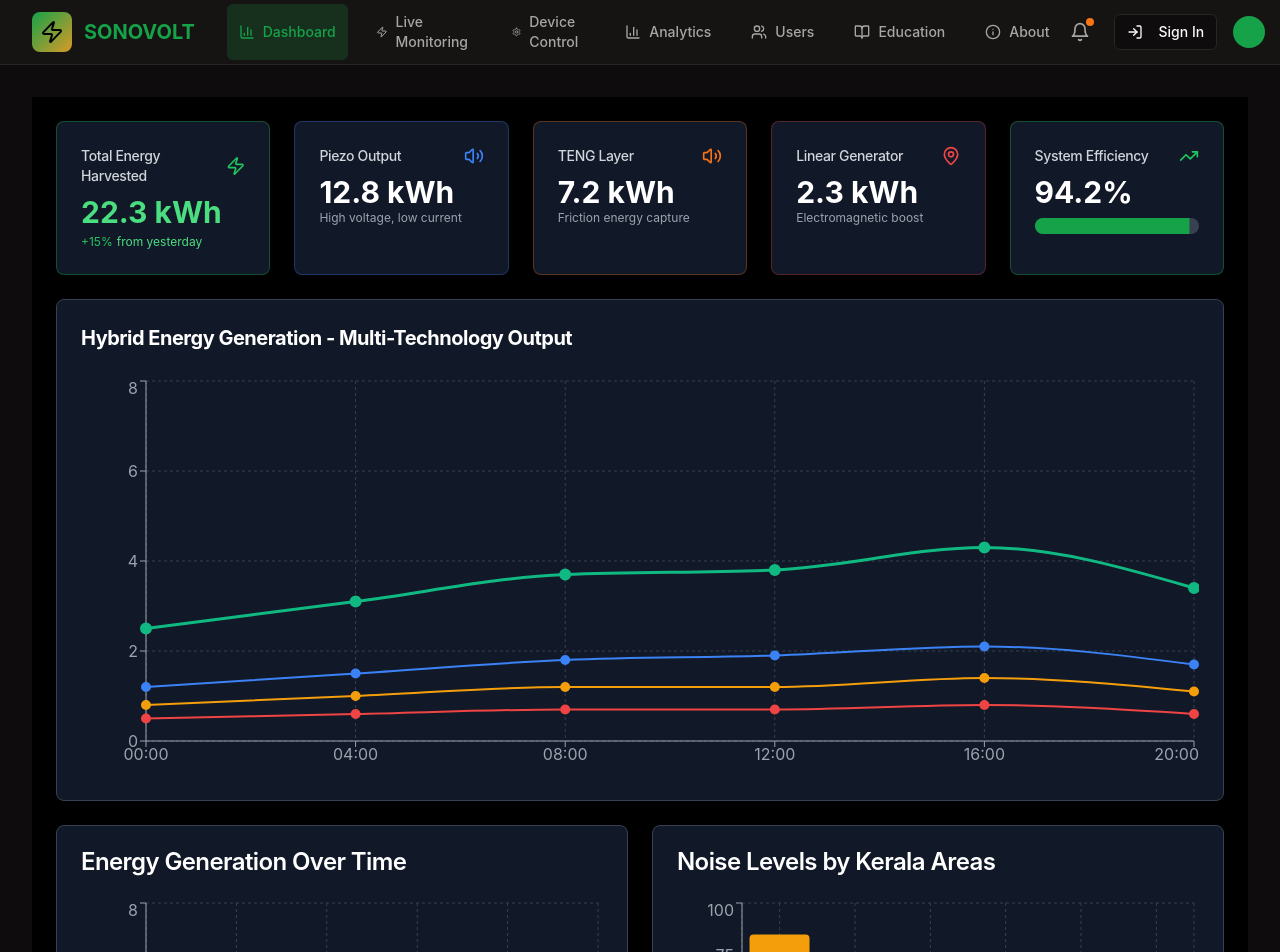
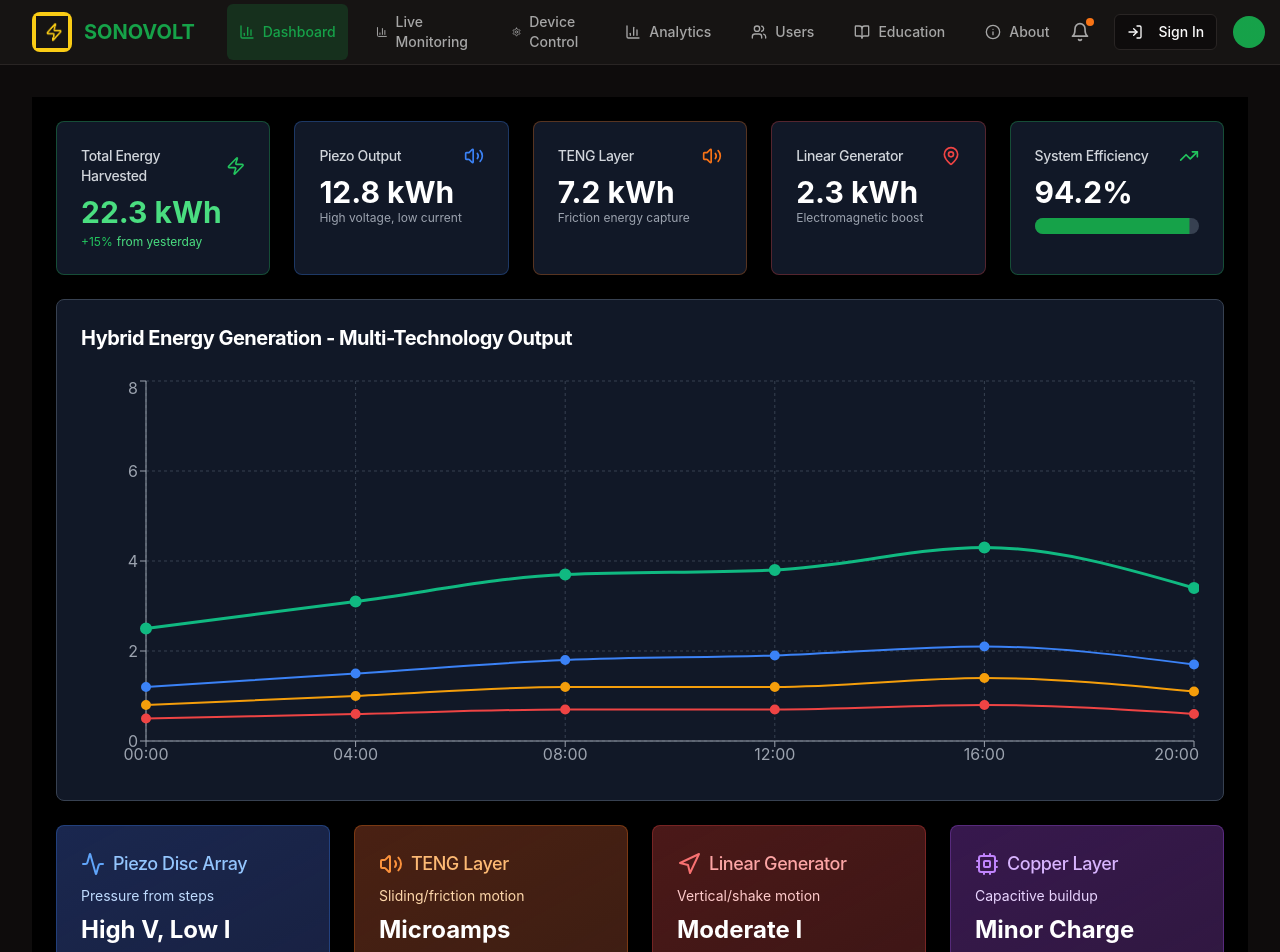
Before and after one commit to Darknight4433/sonovolt-energy-vision-88, a React (Vite) app: page / in a window 1280 px wide. Shown: the top 952 px of the page. Built offline with nearby package versions, Linux system fonts and the light colour scheme.

Commit message:
Fix: Update dashboard, logo, and contributors
Updated the dashboard to match the requested design, assigned lead developer roles to Vaishnavi and Devanandan, and updated the logo across the application, including the tab.

```diff
--- a/index.html
+++ b/index.html
@@ -7,6 +7,9 @@
   <title>SONOVOLT - Sound Energy Management System</title>
   <meta name="description" content="Monitor, manage, and visualize energy harvested from noise pollution with SONOVOLT" />
   <meta name="author" content="Research Industries" />
+
+  <!-- Favicon -->
+  <link rel="icon" href="/lovable-uploads/8ad00399-ddaa-4921-bbf9-b1bfb1012db9.png" type="image/png">
 
   <!-- Open Graph Meta -->
   <meta property="og:title" content="SONOVOLT - Sound Energy Management System" />
--- a/src/components/Dashboard.tsx
+++ b/src/components/Dashboard.tsx
@@ -3,7 +3,7 @@ import React from 'react';
 import { Card, CardContent, CardHeader, CardTitle } from '@/components/ui/card';
 import { Progress } from '@/components/ui/progress';
 import { Badge } from '@/components/ui/badge';
-import { Zap, Volume2, TrendingUp, MapPin, AlertTriangle, CheckCircle } from 'lucide-react';
+import { Zap, Volume2, TrendingUp, MapPin, AlertTriangle, CheckCircle, Activity, Waves, Navigation, Cpu } from 'lucide-react';
 import { LineChart, Line, XAxis, YAxis, CartesianGrid, Tooltip, ResponsiveContainer, BarChart, Bar } from 'recharts';
 import { useEnergyData, useLocations, useDashboardStats, useGeneratorData } from '../hooks/useApi';
 import LoadingSpinner from './LoadingSpinner';
@@ -217,6 +217,61 @@ const Dashboard = () => {
         </CardContent>
       </Card>
 
+      {/* Technology Component Cards */}
+      <div className="grid grid-cols-1 md:grid-cols-4 gap-6">
+        <Card className="bg-gradient-to-br from-blue-900/50 to-blue-800/30 border-blue-500/30 text-white">
+          <CardHeader className="flex flex-row items-center justify-between space-y-0 pb-2">
+            <div className="flex items-center space-x-2">
+              <Activity className="h-6 w-6 text-blue-400" />
+              <CardTitle className="text-lg font-medium text-blue-300">Piezo Disc Array</CardTitle>
+            </div>
+          </CardHeader>
+          <CardContent>
+            <p className="text-sm text-blue-200 mb-2">Pressure from steps</p>
+            <div className="text-2xl font-bold text-white mb-1">High V, Low I</div>
+          </CardContent>
+        </Card>
+
+        <Card className="bg-gradient-to-br from-orange-900/50 to-orange-800/30 border-orange-500/30 text-white">
+          <CardHeader className="flex flex-row items-center justify-between space-y-0 pb-2">
+            <div className="flex items-center space-x-2">
+              <Volume2 className="h-6 w-6 text-orange-400" />
+              <CardTitle className="text-lg font-medium text-orange-300">TENG Layer</CardTitle>
+            </div>
+          </CardHeader>
+          <CardContent>
+            <p className="text-sm text-orange-200 mb-2">Sliding/friction motion</p>
+            <div className="text-2xl font-bold text-white mb-1">Microamps</div>
+          </CardContent>
+        </Card>
+
+        <Card className="bg-gradient-to-br from-red-900/50 to-red-800/30 border-red-500/30 text-white">
+          <CardHeader className="flex flex-row items-center justify-between space-y-0 pb-2">
+            <div className="flex items-center space-x-2">
+              <Navigation className="h-6 w-6 text-red-400" />
+              <CardTitle className="text-lg font-medium text-red-300">Linear Generator</CardTitle>
+            </div>
+          </CardHeader>
+          <CardContent>
+            <p className="text-sm text-red-200 mb-2">Vertical/shake motion</p>
+            <div className="text-2xl font-bold text-white mb-1">Moderate I</div>
+          </CardContent>
+        </Card>
+
+        <Card className="bg-gradient-to-br from-purple-900/50 to-purple-800/30 border-purple-500/30 text-white">
+          <CardHeader className="flex flex-row items-center justify-between space-y-0 pb-2">
+            <div className="flex items-center space-x-2">
+              <Cpu className="h-6 w-6 text-purple-400" />
+              <CardTitle className="text-lg font-medium text-purple-300">Copper Layer</CardTitle>
+            </div>
+          </CardHeader>
+          <CardContent>
+            <p className="text-sm text-purple-200 mb-2">Capacitive buildup</p>
+            <div className="text-2xl font-bold text-white mb-1">Minor Charge</div>
+          </CardContent>
+        </Card>
+      </div>
+
       {/* Charts Section */}
       <div className="grid grid-cols-1 lg:grid-cols-2 gap-6">
         <Card className="bg-gray-900 border-gray-700 text-white">
--- a/src/components/Navigation.tsx
+++ b/src/components/Navigation.tsx
@@ -1,7 +1,7 @@
 
 import React from 'react';
 import { Link, useLocation } from 'react-router-dom';
-import { Zap, BarChart3, Settings, Users, BookOpen, Bell, LogIn, Info } from 'lucide-react';
+import { BarChart3, Settings, Users, BookOpen, Bell, LogIn, Info } from 'lucide-react';
 import { Button } from '@/components/ui/button';
 
 const Navigation = () => {
@@ -9,7 +9,7 @@ const Navigation = () => {
 
   const navItems = [
     { path: '/', label: 'Dashboard', icon: BarChart3 },
-    { path: '/monitoring', label: 'Live Monitoring', icon: Zap },
+    { path: '/monitoring', label: 'Live Monitoring', icon: BarChart3 },
     { path: '/devices', label: 'Device Control', icon: Settings },
     { path: '/analytics', label: 'Analytics', icon: BarChart3 },
     { path: '/users', label: 'Users', icon: Users },
@@ -23,8 +23,12 @@ const Navigation = () => {
         <div className="flex justify-between items-center h-16">
           <div className="flex items-center space-x-8">
             <Link to="/" className="flex items-center space-x-3">
-              <div className="w-10 h-10 bg-gradient-to-br from-energy to-sound rounded-lg flex items-center justify-center">
-                <Zap className="w-6 h-6 text-black" />
+              <div className="w-10 h-10 bg-yellow-400 rounded-lg flex items-center justify-center">
+                <img
+                  src="/lovable-uploads/8ad00399-ddaa-4921-bbf9-b1bfb1012db9.png"
+                  alt="SONOVOLT Logo"
+                  className="w-8 h-8"
+                />
               </div>
               <span className="text-xl font-bold text-energy">SONOVOLT</span>
             </Link>
--- a/src/pages/About.tsx
+++ b/src/pages/About.tsx
@@ -20,7 +20,7 @@ const About = () => {
     },
     {
       name: 'Devanandan SS',
-      role: 'Data Scientist',
+      role: 'Lead Developer',
       description: 'Analytics and machine learning implementation',
       avatar: 'D'
     },
@@ -37,7 +37,11 @@ const About = () => {
       {/* Header */}
       <div className="text-center space-y-4">
         <div className="flex items-center justify-center space-x-3">
-          <Zap className="w-8 h-8 text-primary" />
+          <img
+            src="/lovable-uploads/8ad00399-ddaa-4921-bbf9-b1bfb1012db9.png"
+            alt="SONOVOLT Logo"
+            className="w-8 h-8"
+          />
           <h1 className="text-3xl font-bold">About SONOVOLT</h1>
         </div>
         <p className="text-lg text-muted-foreground max-w-3xl mx-auto">
```
Also changed, not shown: public/lovable-uploads/8ad00399-ddaa-4921-bbf9-b1bfb1012db9.png (added).
